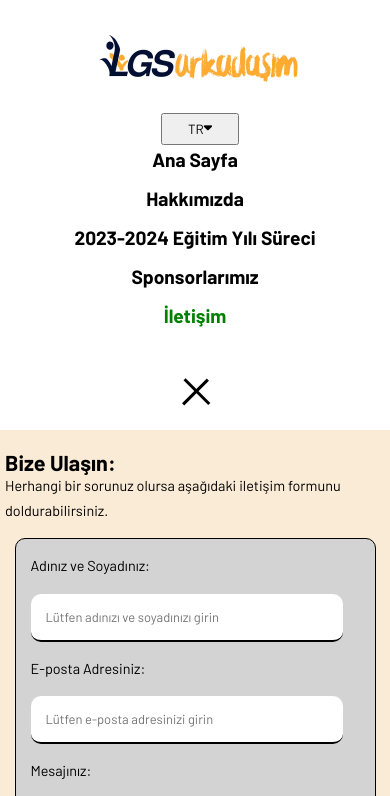
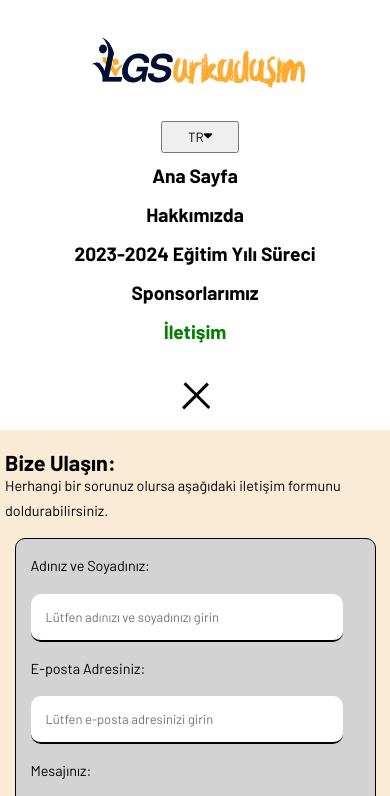
Before and after one commit to Berke-Yay/LGS-Arkadasim-Website, a plain HTML site: page iletisim.html in a window 390 px wide. Both pictures are taken after a click on the element 362 px from the left and 50 px from the top of the page. Shown: the top 796 px of the page. Drawn offline with Linux system fonts and the light colour scheme.

Commit message:
Update iletisim-page.css

```diff
--- a/css/iletisim/iletisim-page.css
+++ b/css/iletisim/iletisim-page.css
@@ -8,8 +8,7 @@
 }
 
 #navbar img{
-    width: 250px;
-    height: 110px;
+    max-width: 240px;
 }
 
 #main-menu{
@@ -107,7 +106,7 @@
 }
 
 .mobile-menu{
-    margin-top: 20px;
+    margin-top: 36px;
     display: none;
     position: absolute;
     top: 120px;
```
